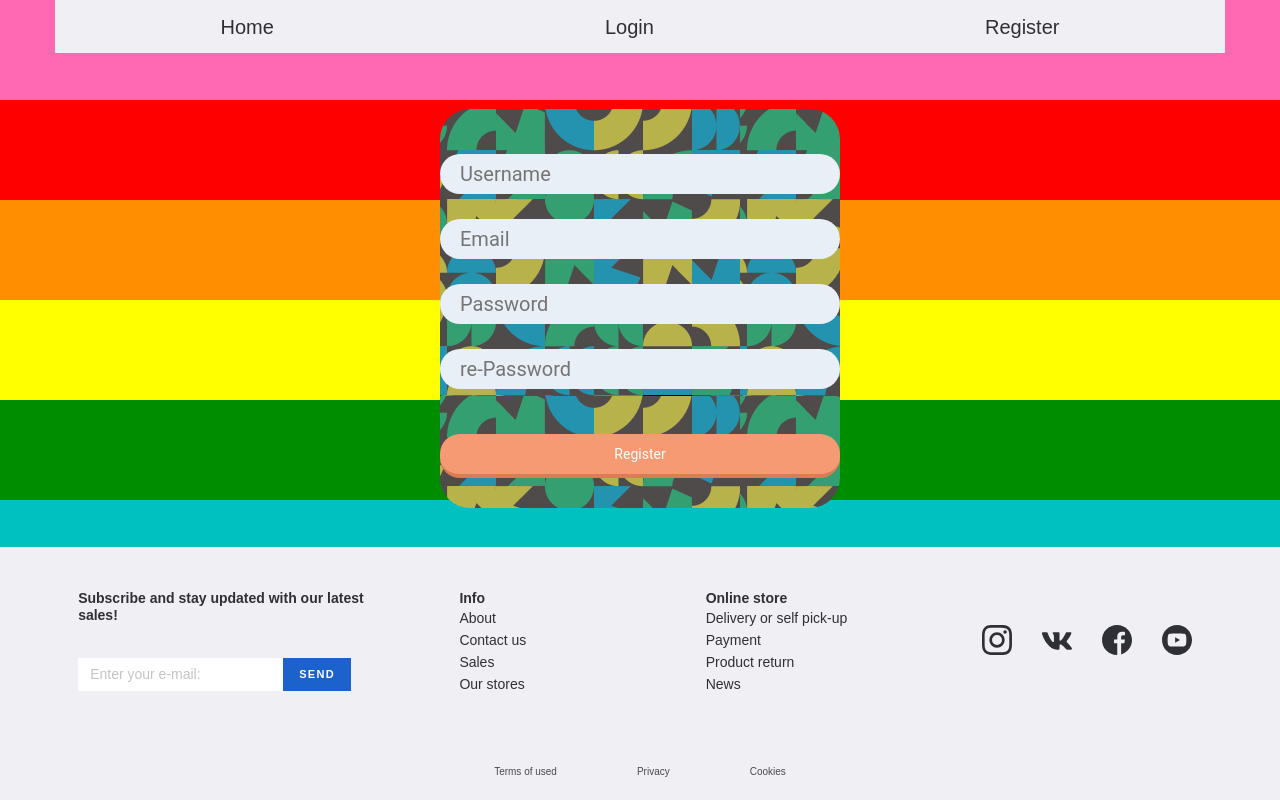
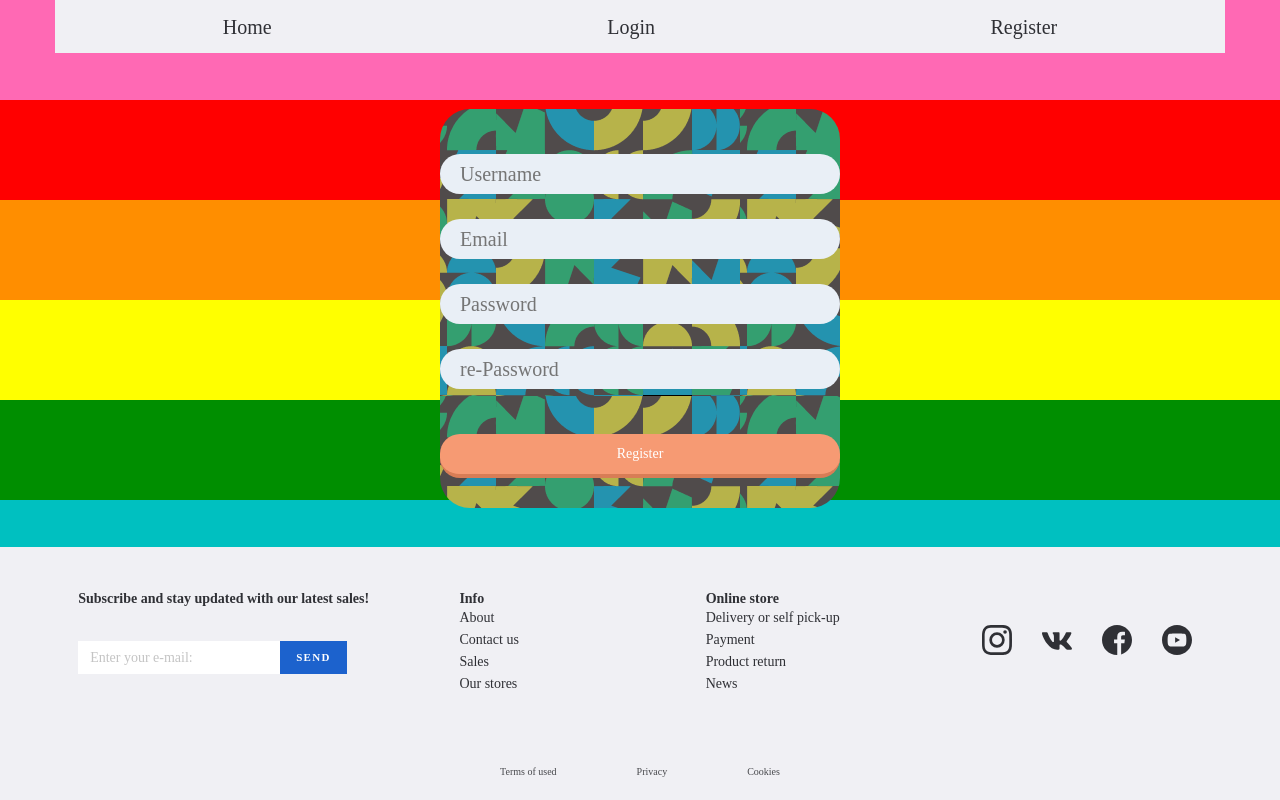
Before and after one commit to Psylo2/safe-login-app, a Flask app: page /users/change_password in a window 1280 px wide. Run offline with Flask 2, Linux system fonts and the light colour scheme; some libraries are stand-ins or nearby versions; some web fonts are replaced.

Commit message:
fixed css

```diff
--- a/static/front/css/style.css
+++ b/static/front/css/style.css
@@ -70,61 +70,10 @@ p {
   margin: 0;
 }
 
-@font-face {
-  font-family: "Roboto";
-  src: url("/fonts/Roboto/Roboto-Light.ttf") format("truetype");
-  font-weight: 300;
-  font-style: normal;
-}
-@font-face {
-  font-family: "SFProDisplay-Regular", sans-serif;
-  src: url(/fonts/SFpro/SFProDisplay-Regular.woff2) format("woff2"), url(/fonts/SFpro/SFProDisplay-Regular.woff) format("woff");
-  font-weight: 400;
-  font-style: normal;
-  font-display: swap;
-}
-@font-face {
-  font-family: "SFProDisplay-Medium", sans-serif;
-  src: url(/fonts/SFpro/SFProDisplay-Medium.woff2) format("woff2"), url(/fonts/SFpro/SFProDisplay-Medium.woff) format("woff");
-  font-weight: 500;
-  font-style: normal;
-  font-display: swap;
-}
-@font-face {
-  font-family: "SFProDisplay-Semibold", sans-serif;
-  src: url(/fonts/SFpro/SFProDisplay-Semibold.woff2) format("woff2"), url(/fonts/SFpro/SFProDisplay-Semibold.woff) format("woff");
-  font-weight: 600;
-  font-style: normal;
-  font-display: swap;
-}
-@font-face {
-  font-family: "SFProDisplay-Bold", sans-serif;
-  src: url(/fonts/SFpro/SFProDisplay-Bold.woff2) format("woff2"), url(/fonts/SFpro/SFProDisplay-Bold.woff) format("woff");
-  font-weight: 700;
-  font-style: normal;
-  font-display: swap;
-}
-@font-face {
-  font-family: "Barlow-regular", sans-serif;
-  src: url(/fonts/Barlow/Barlow-Regular.ttf) format("ttf");
-  font-weight: 400;
-  font-style: normal;
-  font-display: swap;
-}
-@font-face {
-  font-family: "Barlow-Bold", sans-serif;
-  src: url(/fonts/Barlow/Barlow-Bold.ttf) format("ttf");
-  font-weight: 700;
-  font-style: normal;
-  font-display: swap;
-}
-html {
-  font-family: "Roboto", sans-serif;
-}
+
 
 body {
   color: #2f3035;
-  font-family: "SFProDisplay-Regular", sans-serif;
   font-size: 20px;
   line-height: 24px;
   font-weight: 400;
@@ -170,7 +119,6 @@ body {
 }
 
 .menu-categories__link:hover {
-  font-family: "SFProDisplay-Semibold", sans-serif;
   color: black;
 }
 
@@ -255,7 +203,6 @@ align-items: center;
   line-height: 40px;
   border-width: 0;
   border-radius: 20px;
-  font-family: "Roboto", sans-serif;
 }
 .contactus__inner-submit {
   margin-top: 45px;
@@ -270,7 +217,6 @@ align-items: center;
 }
 .contactus__inner-header {
   margin-top: 0;
-  font-family: "Roboto", sans-serif;
   font-weight: 500;
   font-size: 24px;
   color: #707981;
@@ -294,7 +240,6 @@ align-items: center;
   line-height: 17px;
   text-transform: uppercase;
   color: #fff;
-  font-family: "SFProDisplay-Bold", sans-serif;
   background: #1c62cd;
   border-radius: 3px;
   padding: 10px 25px 10px;
@@ -571,7 +516,6 @@ html{
   font-size: 11px;
   line-height: 13px;
   letter-spacing: 0.12em;
-  font-family: "SFProDisplay-Semibold", sans-serif;
 }
 .footer .footer-form {
   display: flex;
@@ -695,7 +639,6 @@ html{
   }
   .footer__topdrop::after {
     content: "";
-    background-image: url(../img/catalog/aside/arrowDown.svg);
     position: absolute;
     right: 0;
     top: 7px;
```
